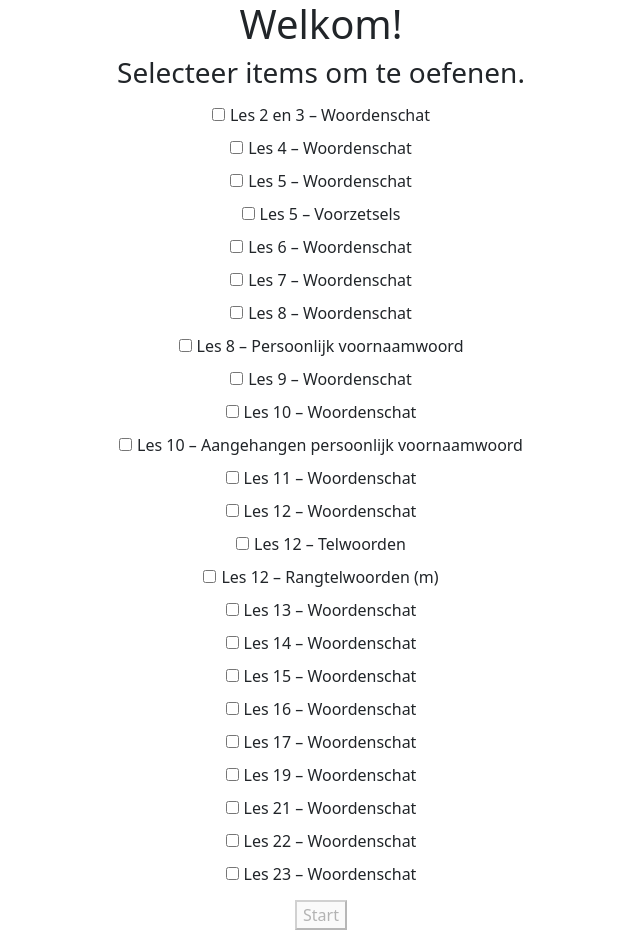
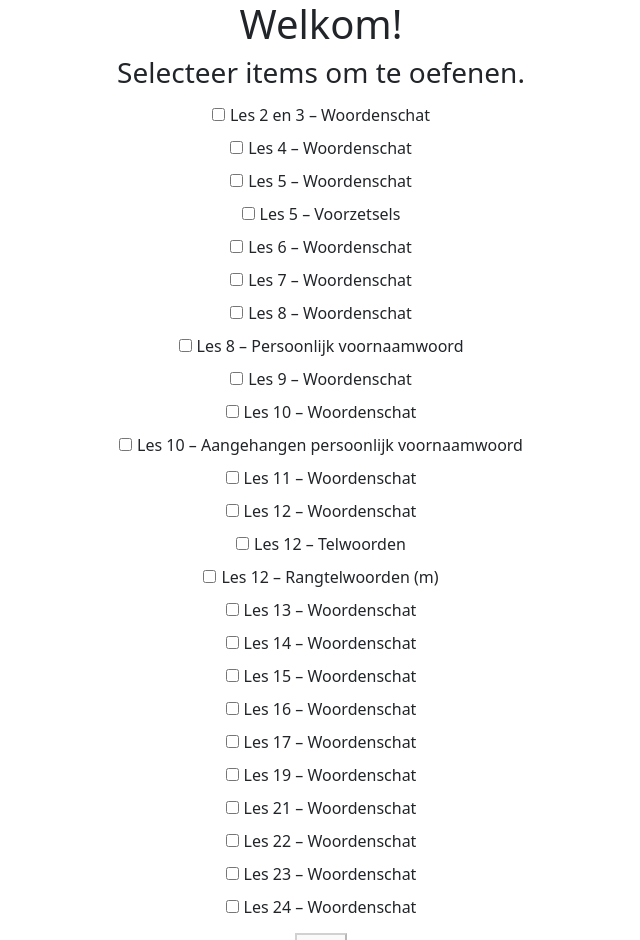
Before and after one commit to wilcomuit/bijbels-hebreeuws, a Vue app: page / in a window 1280 px wide. Shown: the top 940 px of the page, without its empty margins (319-959 px from the left). Built offline with nearby package versions, Linux system fonts and the light colour scheme.

Commit message:
Added lesson 24

```diff
--- a/src/lessons/_lessonList.ts
+++ b/src/lessons/_lessonList.ts
@@ -22,6 +22,7 @@ import lesson19Vocabulary from '@/lessons/lesson19/vocabulary'
 import lesson21Vocabulary from '@/lessons/lesson21/vocabulary'
 import lesson22Vocabulary from '@/lessons/lesson22/vocabulary'
 import lesson23Vocabulary from '@/lessons/lesson23/vocabulary'
+import lesson24Vocabulary from '@/lessons/lesson24/vocabulary'
 
 export default function lessonList() {
   return [
@@ -48,6 +49,7 @@ export default function lessonList() {
     lesson19Vocabulary,
     lesson21Vocabulary,
     lesson22Vocabulary,
-    lesson23Vocabulary
+    lesson23Vocabulary,
+    lesson24Vocabulary
   ]
 }
--- /dev/null
+++ b/src/lessons/lesson24/vocabulary.ts
@@ -0,0 +1,102 @@
+const questions: Array<QuestionType> = [
+  {
+    question: 'בָּחַן',
+    answers: ['hij beproefde', 'hij toetste', 'hij toetste op zuiverheid', 'hij toetste op echtheid'],
+    type: 'woordenschat'
+  },
+  {
+    question: 'בָּחַר',
+    answers: ['hij koos', 'hij keurde'],
+    type: 'woordenschat'
+  },
+  {
+    question: 'בָּעַר',
+    answers: ['hij verbrandde', 'het verbrandde', 'hij brandde af', 'het brandde af', 'hij brandde uit', 'het brandde uit', 'hij' +
+    ' verteerde', 'het verteerde'],
+    type: 'woordenschat'
+  },
+  {
+    question: 'זָעַק',
+    answers: ['hij riep', 'hij riep aan', 'hij schreeuwde', 'hij jammerde'],
+    type: 'woordenschat'
+  },
+  {
+    question: 'מהר',
+    answers: ['hij overijlde', 'hij was onbezonnen'],
+    type: 'woordenschat'
+  },
+  {
+    question: 'נָחַל',
+    answers: ['hij erfde', 'hij verwerfde', 'hij verwierf'],
+    type: 'woordenschat'
+  },
+  {
+    question: 'נחם',
+    answers: ['hij had medelijden', 'hij had spijt', 'hij had berouw'],
+    type: 'woordenschat'
+  },
+  {
+    question: 'צָחַק',
+    answers: ['hij lachte'],
+    type: 'woordenschat'
+  },
+  {
+    question: 'צָעַק',
+    answers: ['hij riep', 'hij schreeuwde', 'hij kermde'],
+    type: 'woordenschat'
+  },
+  {
+    question: 'שָׂחַק',
+    answers: ['hij lachte', 'hij lachte uit'],
+    type: 'woordenschat'
+  },
+  {
+    question: 'שָׁחַט',
+    answers: ['hij slachtte', 'hij slachtte af', 'hij bracht om'],
+    type: 'woordenschat'
+  },
+  {
+    question: 'אָחֵר',
+    answers: ['andere', 'volgende', 'nog een'],
+    type: 'woordenschat'
+  },
+  {
+    question: 'אַחַר',
+    answers: ['achter', 'na', 'nadat'],
+    type: 'woordenschat'
+  },
+  {
+    question: 'אֹיֵב',
+    answers: ['vijand'],
+    type: 'woordenschat'
+  },
+  {
+    question: 'בָּקָר',
+    answers: ['rundvee', 'koeien'],
+    type: 'woordenschat'
+  },
+  {
+    question: 'מִגְדָּל',
+    answers: ['toren', 'Migdol', 'Migdal'],
+    type: 'woordenschat'
+  },
+  {
+    question: 'זֶבַח',
+    answers: ['slachtoffer', 'offerdier'],
+    type: 'woordenschat'
+  },
+  {
+    question: 'מִנְחָה',
+    answers: ['geschenk', 'offergave', 'spijsoffer', 'schatting'],
+    type: 'woordenschat'
+  }
+]
+
+const lesson24Vocabulary: LessonType = {
+  id: 'lesson24-vocabulary',
+  name: 'Les 24 – Woordenschat',
+  type: 'woordenschat',
+  active: false,
+  questions
+}
+export default lesson24Vocabulary
```
